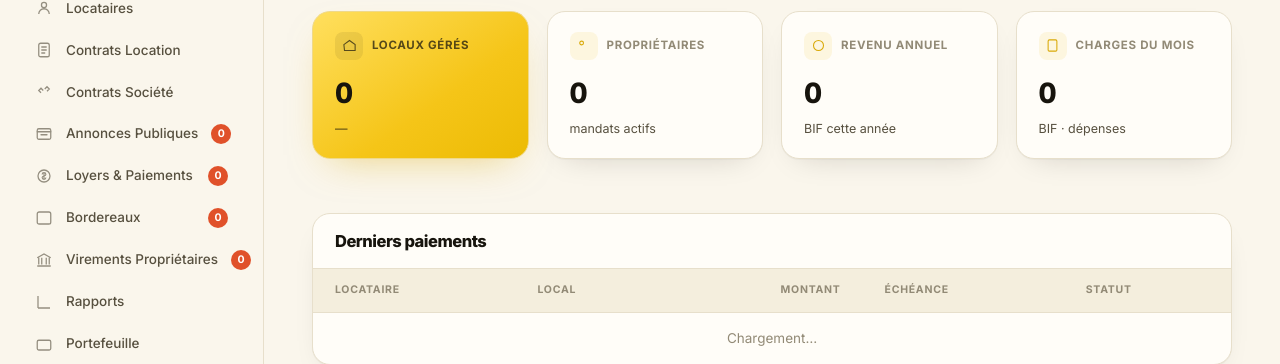
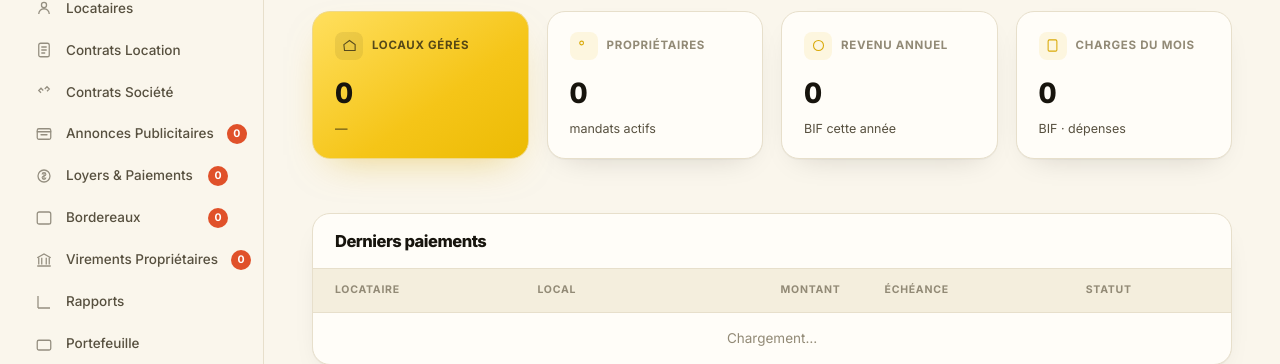
Before and after one commit to Willy-Dev239/ADEXPERTPROJECT, a Django app: page /dashboard/ in a window 1280 px wide. Shown: the part 377-741 px from the top of the page. Run offline with Django 4.2, Linux system fonts and the light colour scheme; parts of the project's set-up code (start-up, migrations or seed data) failed here and were passed over; some libraries are stand-ins or nearby versions.

Commit message:
addAnnonces_publicitaires

```diff
--- a/templates/index.html
+++ b/templates/index.html
@@ -44,7 +44,7 @@ if(!localStorage.getItem('authToken')){
     <rect x="3" y="5" width="18" height="14" rx="2" stroke="currentColor" stroke-width="1.7"/>
     <path d="M3 9h18M8 13h8" stroke="currentColor" stroke-width="1.7" stroke-linecap="round"/>
   </svg>
-  Annonces Publiques
+  Annonces Publicitaires
   <span class="nav-badge" id="badge-annonces">0</span>
 </a>
     <a class="nav-item" href="#" data-nav="loyers"><svg viewBox="0 0 24 24" fill="none"><circle cx="12" cy="12" r="8" stroke="currentColor" stroke-width="1.7"/><path d="M12 7.5v9M9.5 10a2.5 2.5 0 0 1 5 0c0 2.5-5 1.5-5 4a2.5 2.5 0 0 0 5 0" stroke="currentColor" stroke-width="1.5"/></svg>Loyers &amp; Paiements<span class="nav-badge" id="badge-loyers">0</span></a>
```
